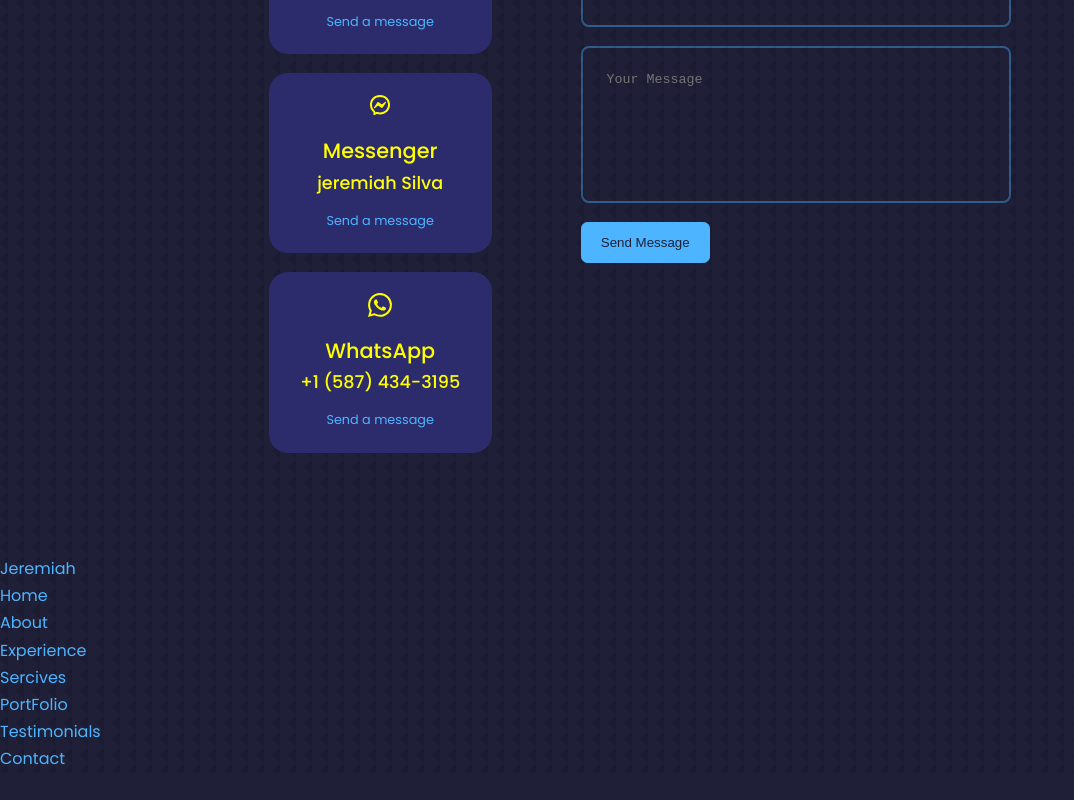
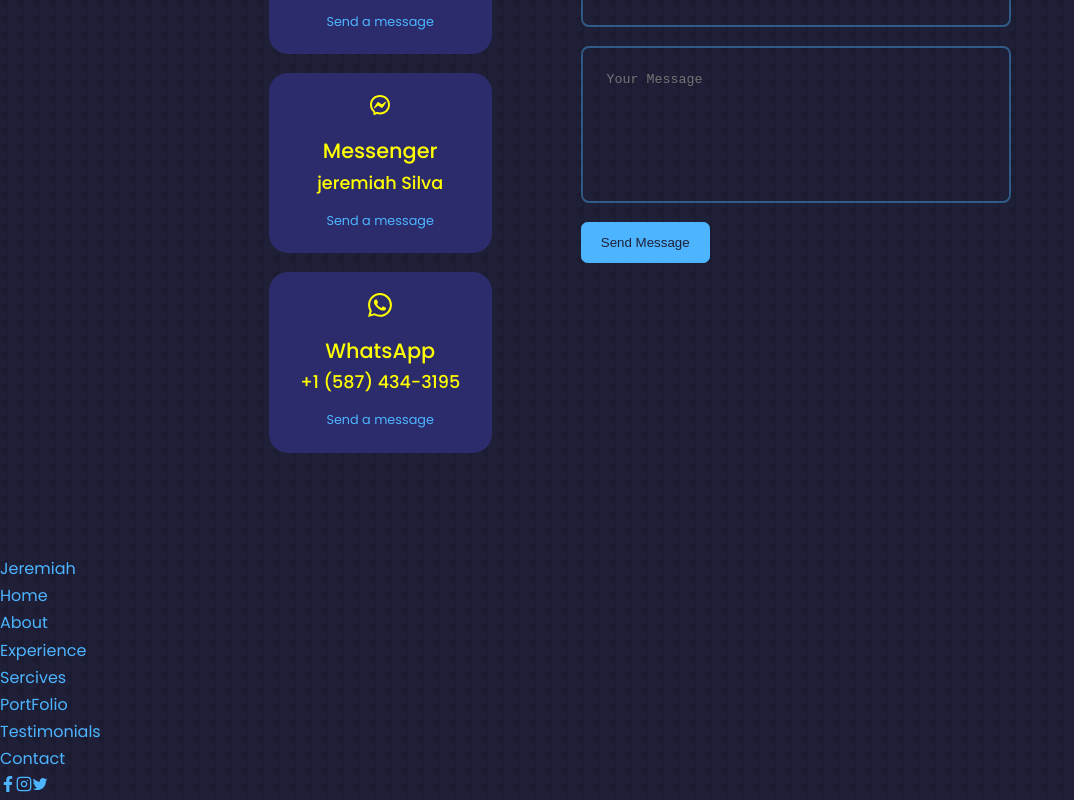
Before and after one commit to Jeremiah-Silva/jeremiah--portfolio, a React (Create React App) app: page / in a window 1280 px wide. Shown: the part 5813-6613 px from the top of the page, without its empty margins (0-1074 px from the left). Before the commit the page ends 6586 px from the top, so only its background shows below. Built offline with nearby package versions, Linux system fonts and the light colour scheme.

Commit message:
Added Social Medias

```diff
--- a/src/components/footer/Footer.jsx
+++ b/src/components/footer/Footer.jsx
@@ -1,5 +1,8 @@
 import React from 'react';
 import './footer.css';
+import { FaFacebookF } from 'react-icons/fa';
+import { FiInstagram } from 'react-icons/fi'
+import { IoLogoTwitter } from 'react-icons/io'
 
 const Footer = () => {
   return (
@@ -16,9 +19,9 @@ const Footer = () => {
         </ul>
 
         <div className="footer__socials">
-          <a href='https://facebook.com'></a>
-          <a href='https://instagram.com'></a>
-          <a href='https://twitter.com'></a>
+          <a href='https://facebook.com'><FaFacebookF/></a>
+          <a href='https://instagram.com'><FiInstagram/></a>
+          <a href='https://twitter.com'><IoLogoTwitter/></a>
         </div>
       </footer>
   )
```
